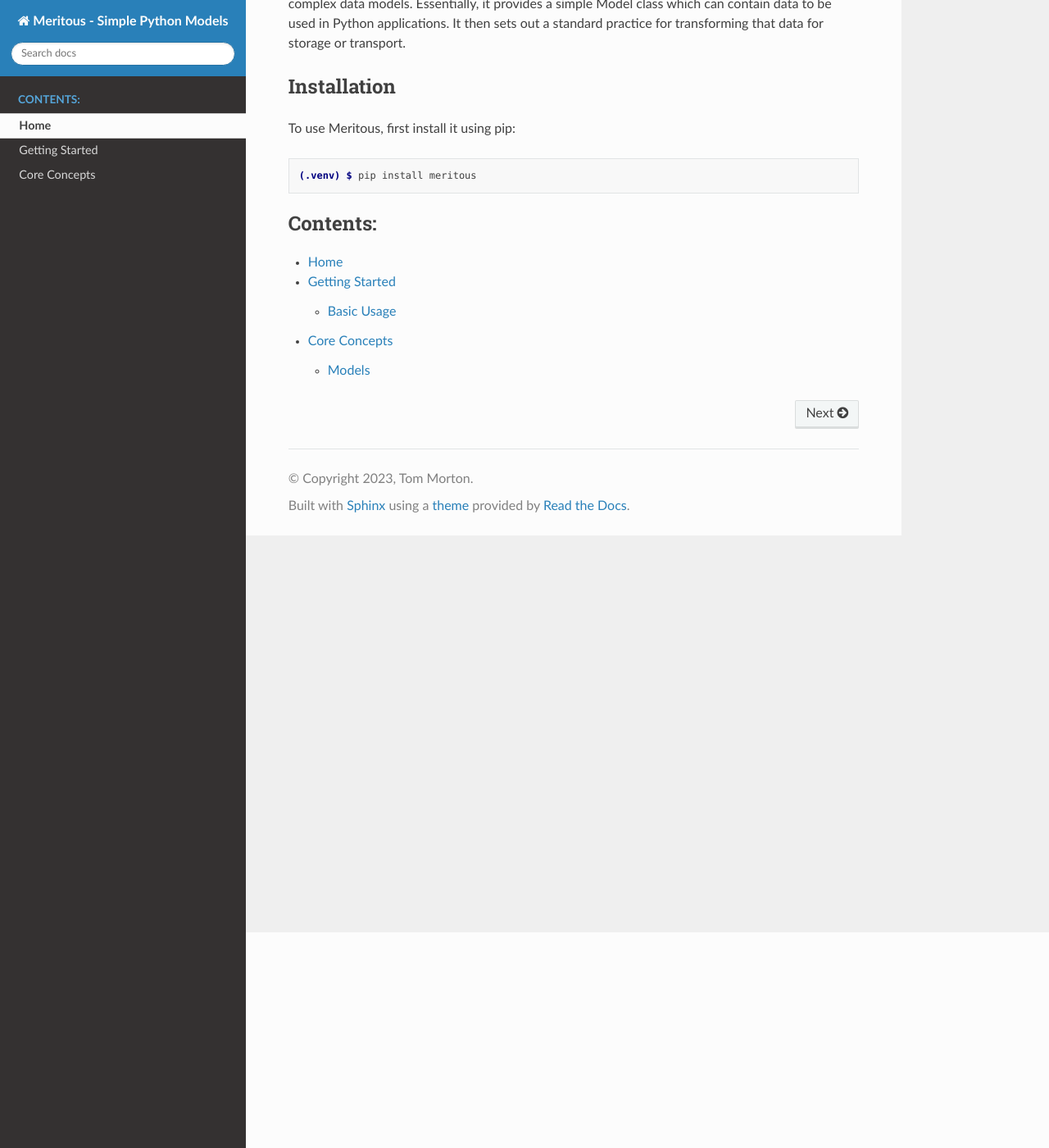
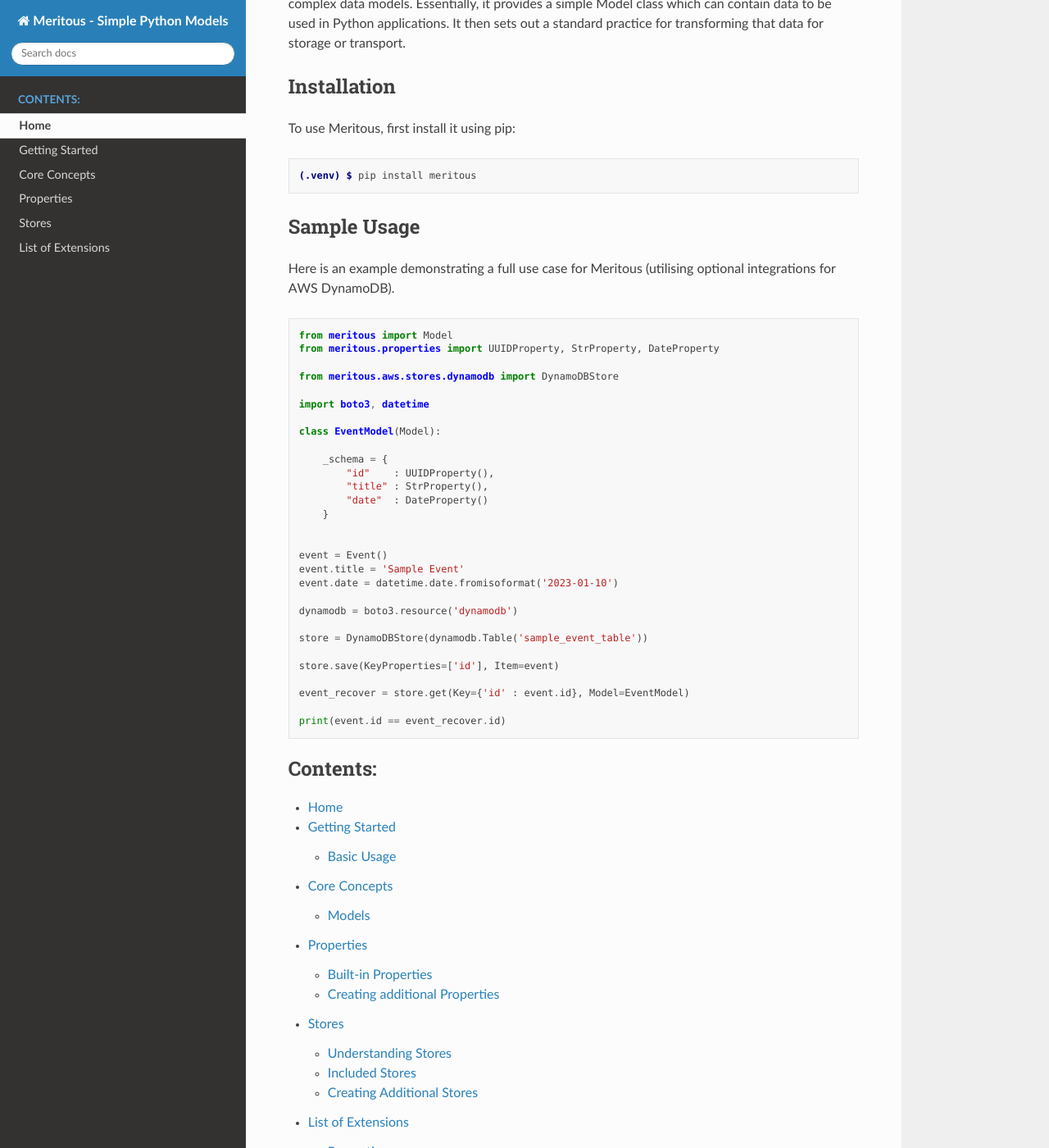
Before and after one commit to errant/meritous, a Sphinx documentation site: the page built from docs/index.rst, in a window 1280 px wide and 1400 px high, scrolled down 263 px. Shown: the whole window at 82% size. Built offline with Sphinx 7.4.7 and the Read the Docs theme 2.0.0, drawn with Linux system fonts in a browser that asks for light colours.

Commit message:
expand additional documentation, complete the UUID4Property

```diff
--- /dev/null
+++ b/docs/extensions.rst
@@ -0,0 +1,13 @@
+List of Extensions
+======================================
+
+
+Properties
+--------------------
+
+
+Stores
+---------------
+
+* meritous.aws
+    Stores to interact with the main AWS databases
--- a/docs/index.rst
+++ b/docs/index.rst
@@ -16,6 +16,44 @@
 
    (.venv) $ pip install meritous
 
+Sample Usage
+------------
+
+Here is an example demonstrating a full use case for Meritous (utilising optional integrations for AWS DynamoDB).
+
+.. code-block:: python
+
+  from meritous import Model
+  from meritous.properties import UUIDProperty, StrProperty, DateProperty
+
+  from meritous.aws.stores.dynamodb import DynamoDBStore
+
+  import boto3, datetime
+
+  class EventModel(Model):
+
+      _schema = {
+          "id"    : UUIDProperty(),
+          "title" : StrProperty(),
+          "date"  : DateProperty()
+      }
+
+
+  event = Event()
+  event.title = 'Sample Event'
+  event.date = datetime.date.fromisoformat('2023-01-10')
+
+  dynamodb = boto3.resource('dynamodb')
+
+  store = DynamoDBStore(dynamodb.Table('sample_event_table'))
+
+  store.save(KeyProperties=['id'], Item=event)
+
+  event_recover = store.get(Key={'id' : event.id}, Model=EventModel)
+
+  print(event.id == event_recover.id)
+
+
 
 .. toctree::
    :maxdepth: 2
@@ -24,3 +62,6 @@
    Home <self>
    start
    concepts
+   properties
+   stores
+   extensions
--- /dev/null
+++ b/docs/properties.rst
@@ -0,0 +1,107 @@
+Properties
+======================================
+
+Properties are the data primitives of Meritous. Several are included as built-in and you can quickly and easily define your own as well.
+
+Built-in Properties
+-------------------
+
+.. autoclass:: meritous.properties::StrProperty
+
+.. autoclass:: meritous.properties::IntProperty
+
+.. autoclass:: meritous.properties::UUID4Property
+
+Creating additional Properties
+------------------------------
+
+Properties are created simply by sub-classing Property. For example, imagine we wanted a Property representing string data (this is one of Meritous' built-in properties):
+
+.. code-block:: python
+
+  from meritous.core import Property
+
+  class StrProperty:
+    pass
+
+
+In itself this isn't very helpful other than giving our Property a special name. However, we can overload the `__init__` method to make this class validate specifically strings:
+
+.. code-block:: python
+
+  from meritous.core import Property
+
+  class StrProperty:
+
+    def __init__(self, **kwargs):
+      super().__init__(str, **kwargs)
+
+
+We can take advantage of 'type' being the only positional argument in the original `Property.__init__` definition to carry any keyword arguments whilst forcing `type` to be str.
+
+This is a very simple property for which the `validate` method will test values against the str type. For example:
+
+.. code-block:: python
+
+  >>> from meritous.properties import StrProperty
+  >>> p = StrProperty()
+  >>> p.validate('a string')
+  'True'
+  >>> p.validate(1)
+  'False'
+
+
+There are two other things we might want to do, however, for more complex Properties: set a default value and add additional validation steps.
+
+To set a default is once again managed by over-loading `__init__`. Imagine an example Property (again one of Meritous' built-in options) that handles UUID's.
+
+.. code-block:: python
+
+  from meritous.core import Property
+
+  import uuid
+
+  class UUID4Property(Property):
+
+    def __init__(self, required=True):
+      default = str(uuid.uuid4())
+      super(Property, self).__init__(uuid.UUID, required=required, default=default)
+
+In this case we didn't use the kwargs hack because for this Property we want more control over the keyword arguments. In this case we will simply proxy one keyword argument (required) and force-set the one that we are interested in (default).
+
+The problem we have now is that UUID4's can be represented in several ways. So the basic functionality of `validate` will work for instances of the UUID class, but you might want to quickly check that some other format of UUID (perhaps as a string or hex) is valid. To do this we can simply overload the `validate` method:
+
+.. code-block:: python
+
+  from meritous.core import Property
+
+  import uuid
+
+  class UUID4Property(Property):
+
+    def __init__(self, required=True):
+      default = str(uuid.uuid4())
+      super(Property, self).__init__(uuid.UUID, required=required, default=default)
+
+    def validate(self, value):
+      if not super(Property, self).validate(value):
+        return False
+      try:
+        uuid_obj = UUID(value, version=4)
+      except ValueError:
+        return False
+      return True
+
+This will now validate several ways.
+
+.. code-block:: python
+
+  >>> from meritous.properties import UUID4Property
+  >>> import uuid
+  >>> p = UUID4Property()
+  >>> str(p.default)
+  '0382d829-0fd7-4587-9446-fb7371369e94'
+  >>> p.validate(str(p.default))
+  'True'
+  >>> p.validate(uuid.UUID4())
+  'True'
--- /dev/null
+++ b/docs/stores.rst
@@ -0,0 +1,14 @@
+Stores
+======================================
+
+
+Understanding Stores
+--------------------
+
+
+Included Stores
+---------------
+
+
+Creating Additional Stores
+--------------------------
```
Also changed, not shown: 1 other file.
